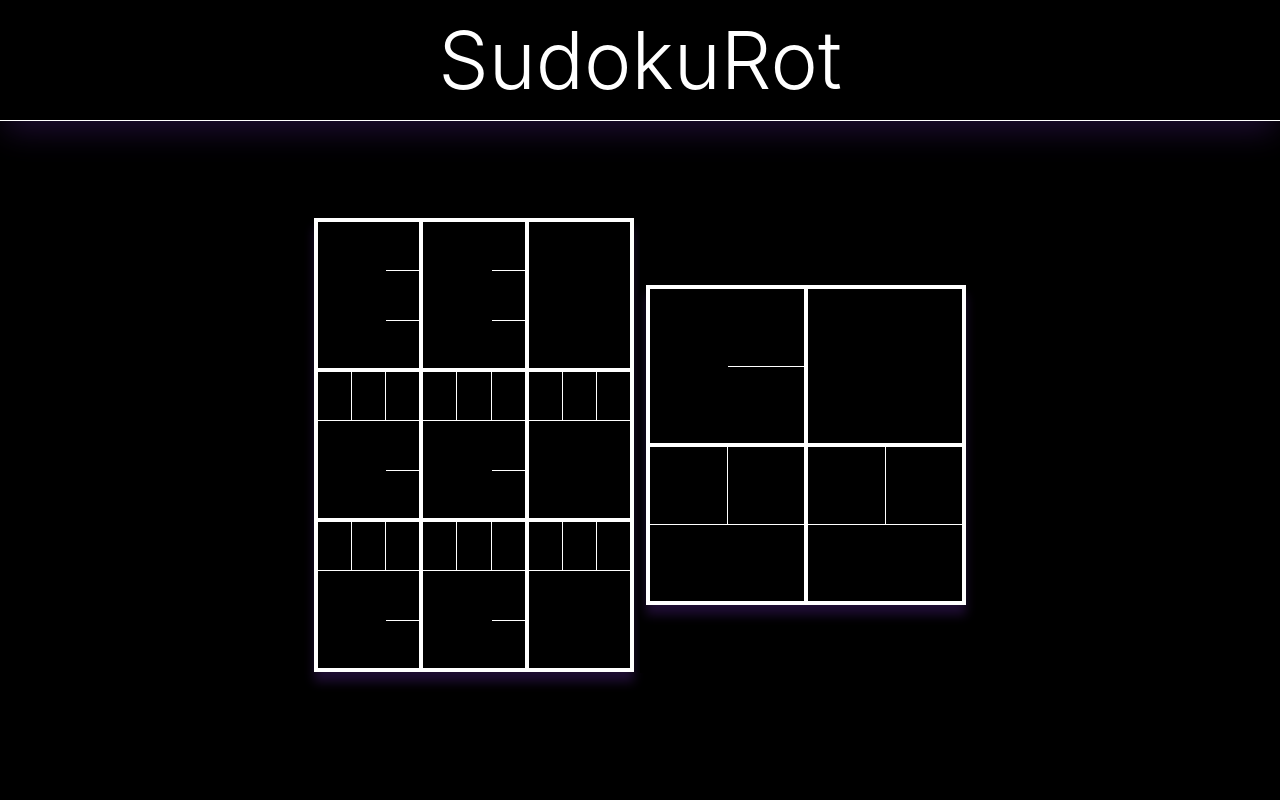
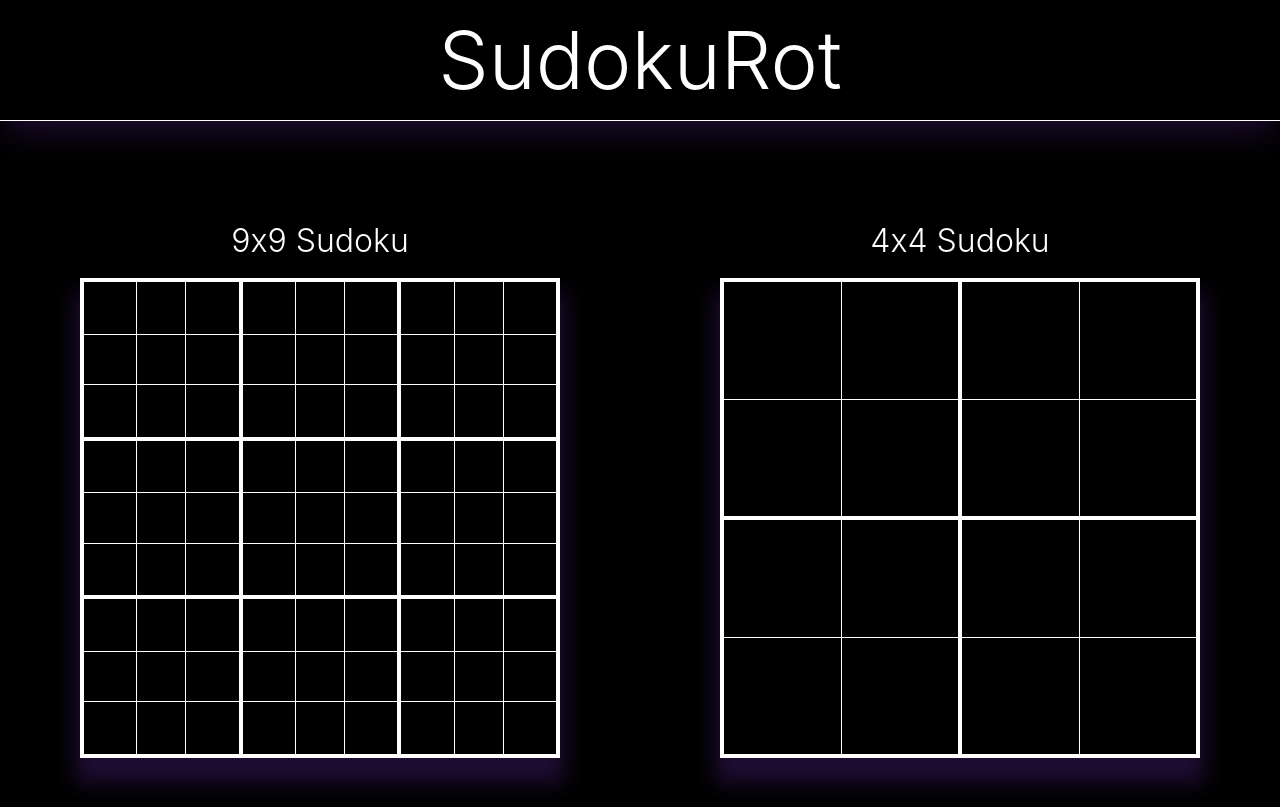
Before and after one commit to ConnorWhite9/reactSudoku, a React (Vite) app in the folder reactSudoku/: page / in a window 1280 px wide. Built offline with nearby package versions, Linux system fonts and the light colour scheme.

Commit message:
Made home page simple but beautiful

```diff
--- a/reactSudoku/index.html
+++ b/reactSudoku/index.html
@@ -4,7 +4,7 @@
     <meta charset="UTF-8" />
     <link rel="icon" type="image/svg+xml" href="/vite.svg" />
     <meta name="viewport" content="width=device-width, initial-scale=1.0" />
-    <title>Sigma Sudokus</title>
+    <title>SudokuRot</title>
   </head>
   <body>
     <div id="root"></div>
--- a/reactSudoku/src/App.css
+++ b/reactSudoku/src/App.css
@@ -1,6 +1,6 @@
 #root {
   height: 100%;
-  width: 100%;
+  width: 100vw;
   text-align: center;
   background-color: black;
 }
@@ -83,9 +83,9 @@ body {
 
 .myTable {
   border-collapse: collapse;
-  box-shadow: rgba(151, 65, 252, 0.2) 0px 10px 10px 0px;
-  width: 20rem;
-  height: 20rem;
+  box-shadow: rgba(151, 65, 252, 0.2) 0px 20px 20px 5px;
+  width: 30rem;
+  height: 30rem;
 }
 .sudokuSlot {
   width: 50px;
@@ -131,15 +131,36 @@ body {
 
 
 .homeContainer {
-  margin-top: 5rem;
+  margin-top: 3rem;
   display: flex;
-  justify-content: center;
-  gap: 4;
-
+  justify-content: space-around;
+  margin-bottom: 3rem;
 }
 
 .homeBtn {
   background-color: black;
   border: none;
-  outline:none;
+  outline: none;
+  margin-top: 0px;
 }
+
+.btn-container {
+  display: flex;
+  flex-direction: column;
+  padding-top: 3rem;
+}
+
+.btn-title {
+  text-align: center;
+  font-weight: 275;
+  color: white;
+  font-size: 2rem;
+}
+
+
+
+@media (max-width: 992px) {
+  .homeContainer {
+    flex-direction: column;
+  }
+}
--- a/reactSudoku/src/components/Board.jsx
+++ b/reactSudoku/src/components/Board.jsx
@@ -1,12 +1,19 @@
+
+import '../styles/Board.css';
 
 const Board = (props) => {
+    let sizeOfFont;
+    if (props.number.sudoku.type == 9)
+        sizeOfFont = "1";
+    else{
+        sizeOfFont = "3";
+    }
     return (
         <>
             <table
                     id="grid"
                     className="myTable"
                     style={{
-                    marginTop: "5%",
                     borderColor: "white",
                     borderWidth: "4px",
                     borderStyle: "solid",
@@ -24,7 +31,7 @@ const Board = (props) => {
                                 <td key={key} id="hello" className={`sudokuSlot ${props.number.sudoku.vertical.includes(num) ? "verticalEdge": ""} ${props.number.sudoku.sides.includes(num2) ? "sideEdge" : ""}`}>
                                 {/*If props.number for this tile given represent it as a piece of text*/}
 
-                                    <text>{props.number.playerboard[key]}</text>
+                                    <text style={{fontSize: `${sizeOfFont}rem`}}>{props.number.playerboard[key]}</text>
 
                                 </td>
                             );
--- a/reactSudoku/src/pages/Home.jsx
+++ b/reactSudoku/src/pages/Home.jsx
@@ -19,12 +19,20 @@ const Home = () => {
 
     return (<>
         <div className="homeContainer">
+            <div className="btn-container">
+                <text className="btn-title">9x9 Sudoku</text>
                 <button className="homeBtn" onClick={goTo9}>
                     <Board number={nine} />
                 </button>
+            </div>
+
+            <div className="btn-container">
+                <text className="btn-title"> 4x4 Sudoku</text>
                 <button className="homeBtn" onClick={goTo4}>
                     <Board number = {four} />
                 </button>
+            </div>
+
         </div>
     </>)
 }
--- /dev/null
+++ b/reactSudoku/src/styles/Board.css
@@ -0,0 +1,32 @@
+.myTable {
+    margin-top: 12px;
+    border-color: white;
+    border-width: 3px;
+    border-style: solid;
+    margin-left: auto;
+    margin-right: auto;
+    border-collapse: collapse;
+}
+
+.row {
+    height: calc(20rem / var(--grid-size)); /* Dynamically adjust row height */
+}
+
+.sudokuSlot {
+    width: calc(20rem / var(--grid-size)); /* Dynamically adjust cell width */
+    height: calc(20rem / var(--grid-size)); /* Dynamically adjust cell height */
+    text-align: center;
+    vertical-align: middle;
+    border: 1px solid white;
+}
+
+
+.verticalEdge {
+    border-top-width: 4px;
+    border-color: white;
+  }
+
+.sideEdge {
+    border-right-width: 4px;
+    border-color: white;
+}
```
Lines whose indentation alone changed are shown as unchanged.
